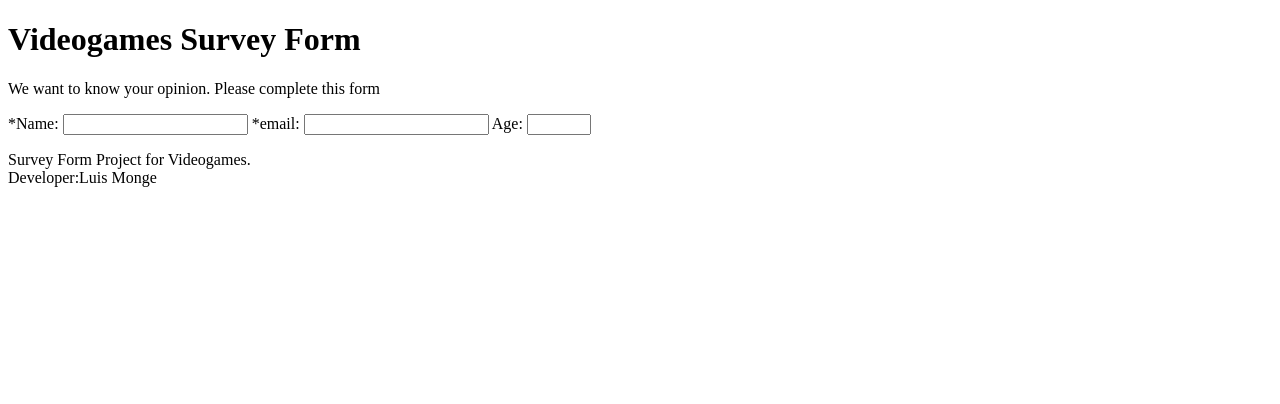
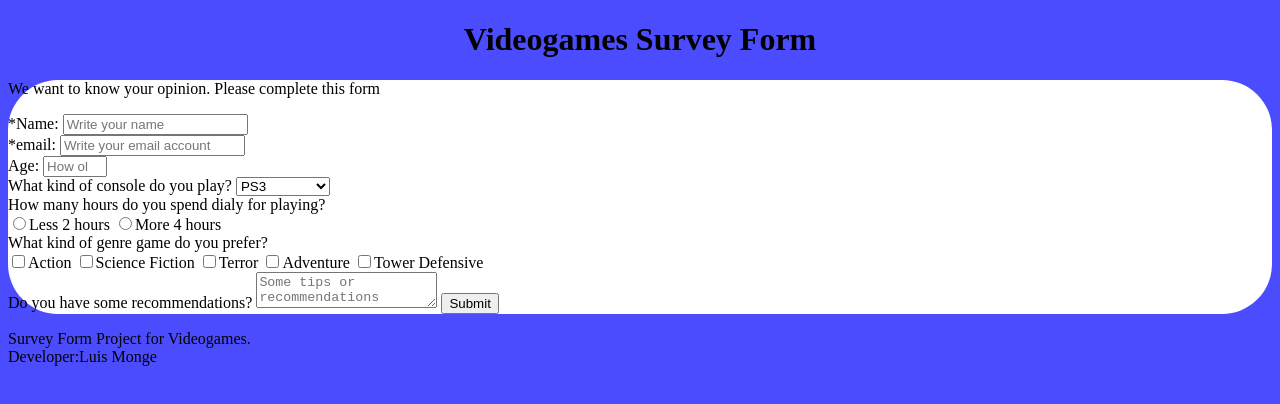
Before and after one commit to IamLAM/SurveyForm, a plain HTML site: page index.html in a window 1280 px wide. Drawn offline with Linux system fonts and the light colour scheme.

Commit message:
My complete form

```diff
--- a/index.html
+++ b/index.html
@@ -3,6 +3,7 @@
 
 <head>
     <title>Videogames Survey Form</title>
+    <link rel="stylesheet" href="css/style.css">
 </head>
 
 <body>
@@ -15,12 +16,42 @@
         <section>
             <article>
                 <form id="survey-form">
-                    <label for="name">*Name:</label>
-                    <input type="text" id="name" name="name" required/>
-                    <label for="name">*email:</label>
-                    <input type="email" id="email" name="email" required/>
-                    <label for="age">Age:</label>
-                    <input type="number" id="age" name="age" min="10" max="100" />
+                    <label for="name" id="name-label">*Name:
+             <input type="text" id="name" name="name" placeholder="Write your name" required/></label> <br>
+                    <label for="email" id="email-label">*email:
+             <input type="email" id="email" name="email" placeholder="Write your email account" required/></label><br>
+                    <label for="number" id="number-label">Age:
+             <input type="number" id="number" name="age" min="10" max="100" placeholder="How old are you?"/></label><br>
+                    <label for="dropdown">What kind of console do you play?
+             <select id="dropdown">
+               <option>PS3</option>
+               <option>PS4</option>
+               <option>XBOX</option>
+               <option>SNES</option>
+               <option>NES</option>
+               <option>Game Cube</option>
+               <option>Sega</option>
+               <option>ATARI</option>
+             </select>
+             </label><br>
+                    <label for="hours">How many hours do you spend dialy for playing?</label><br>
+                    <label for="less">
+             <input type="radio" name="hours" value="2">Less 2 hours
+             </label>
+                    <label for="more">
+             <input type="radio" name="hours" value="4">More 4 hours
+             </label><br>
+                    <label for="hours">What kind of genre game do you prefer?</label><br>
+                    <label><input type="checkbox" name="typeGame" value="action">Action</label>
+                    <label><input type="checkbox" name="typeGame" value="fiction">Science Fiction</label>
+                    <label><input type="checkbox" name="typeGame" value="terror">Terror</label>
+                    <label><input type="checkbox" name="typeGame" value="adventure">Adventure</label>
+                    <label><input type="checkbox" name="typeGame" value="towerdefensive">Tower Defensive</label>
+                    <br>
+                    <label> Do you have some recommendations?</label>
+                    <textarea placeholder="Some tips or recommendations"></textarea>
+
+                    <input id="submit" type="submit" name="Submit" value="Submit">
                 </form>
             </article>
         </section>
```
